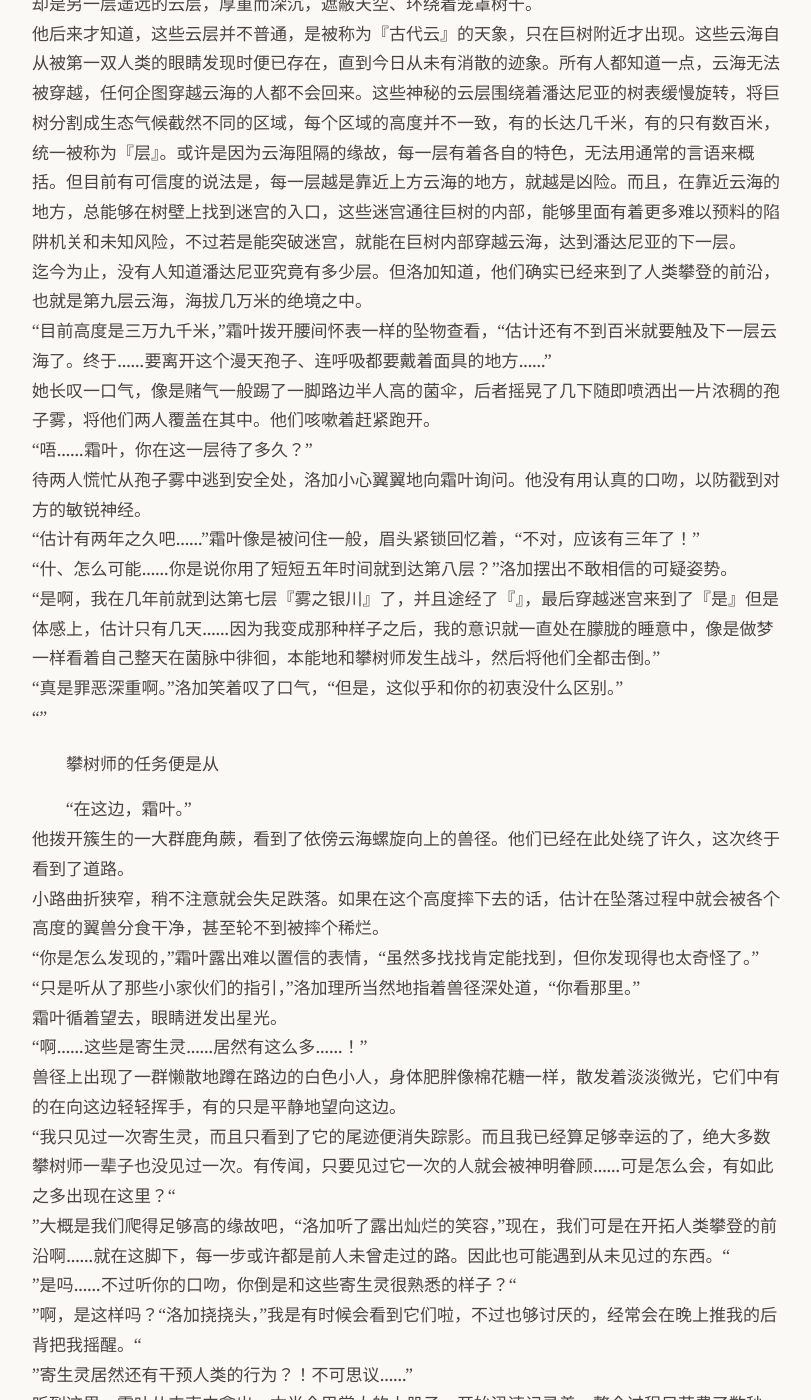
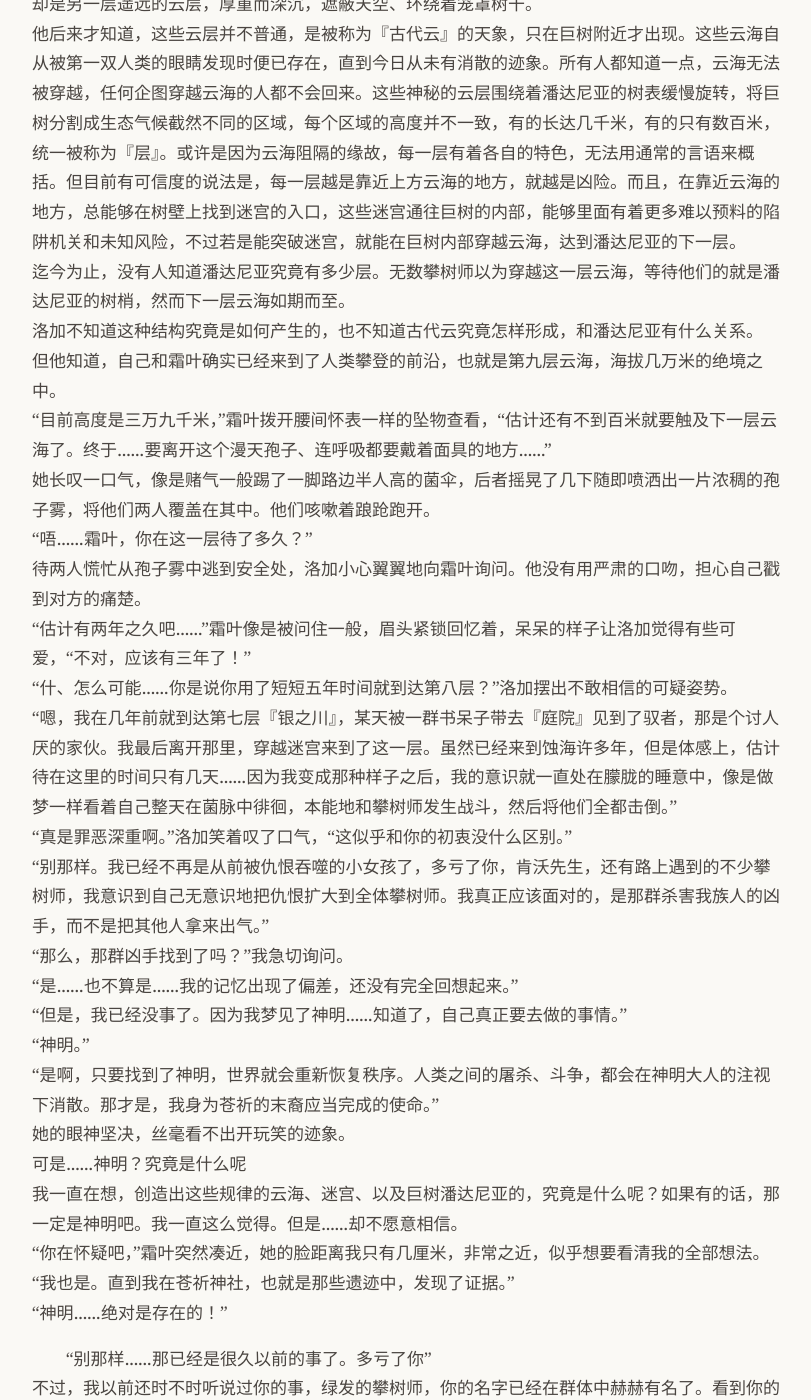
Before and after one commit to yihenc/yihenc.github.io, a Jekyll site: the page built from _posts/2026-03-02-壁迷宫.md, in a window 1280 px wide and 1400 px high, scrolled down 362 px. Shown: the whole window, without its empty margins (232-1043 px from the left). Built offline with Jekyll 4.4.1, drawn with Linux system fonts in a browser that asks for light colours; nearby versions of some CDN libraries; some of the changed text lies outside the part shown.

Commit message:
Update: 壁迷宫

```diff
--- a/_posts/2026-03-02-壁迷宫.md
+++ b/_posts/2026-03-02-壁迷宫.md
@@ -9,16 +9,36 @@ date: 2026-03-02 00:00 +0000
 这种景色对于常年栖身于潘达尼亚的攀树师来说，早已习以为常。
 八年前，他通过第一层的荆棘试炼，来到云海之上时，本以为能看到潘达尼亚的全貌，然后等待他的却是另一层遥远的云层，厚重而深沉，遮蔽天空、环绕着笼罩树干。
 他后来才知道，这些云层并不普通，是被称为『古代云』的天象，只在巨树附近才出现。这些云海自从被第一双人类的眼睛发现时便已存在，直到今日从未有消散的迹象。所有人都知道一点，云海无法被穿越，任何企图穿越云海的人都不会回来。这些神秘的云层围绕着潘达尼亚的树表缓慢旋转，将巨树分割成生态气候截然不同的区域，每个区域的高度并不一致，有的长达几千米，有的只有数百米，统一被称为『层』。或许是因为云海阻隔的缘故，每一层有着各自的特色，无法用通常的言语来概括。但目前有可信度的说法是，每一层越是靠近上方云海的地方，就越是凶险。而且，在靠近云海的地方，总能够在树壁上找到迷宫的入口，这些迷宫通往巨树的内部，能够里面有着更多难以预料的陷阱机关和未知风险，不过若是能突破迷宫，就能在巨树内部穿越云海，达到潘达尼亚的下一层。
-迄今为止，没有人知道潘达尼亚究竟有多少层。但洛加知道，他们确实已经来到了人类攀登的前沿，也就是第九层云海，海拔几万米的绝境之中。
+迄今为止，没有人知道潘达尼亚究竟有多少层。无数攀树师以为穿越这一层云海，等待他们的就是潘达尼亚的树梢，然而下一层云海如期而至。
+洛加不知道这种结构究竟是如何产生的，也不知道古代云究竟怎样形成，和潘达尼亚有什么关系。
+但他知道，自己和霜叶确实已经来到了人类攀登的前沿，也就是第九层云海，海拔几万米的绝境之中。
 “目前高度是三万九千米，”霜叶拨开腰间怀表一样的坠物查看，“估计还有不到百米就要触及下一层云海了。终于……要离开这个漫天孢子、连呼吸都要戴着面具的地方……”
-她长叹一口气，像是赌气一般踢了一脚路边半人高的菌伞，后者摇晃了几下随即喷洒出一片浓稠的孢子雾，将他们两人覆盖在其中。他们咳嗽着赶紧跑开。
+她长叹一口气，像是赌气一般踢了一脚路边半人高的菌伞，后者摇晃了几下随即喷洒出一片浓稠的孢子雾，将他们两人覆盖在其中。他们咳嗽着踉跄跑开。
 “唔……霜叶，你在这一层待了多久？”
-待两人慌忙从孢子雾中逃到安全处，洛加小心翼翼地向霜叶询问。他没有用认真的口吻，以防戳到对方的敏锐神经。
-“估计有两年之久吧……”霜叶像是被问住一般，眉头紧锁回忆着，“不对，应该有三年了！”
+待两人慌忙从孢子雾中逃到安全处，洛加小心翼翼地向霜叶询问。他没有用严肃的口吻，担心自己戳到对方的痛楚。
+“估计有两年之久吧……”霜叶像是被问住一般，眉头紧锁回忆着，呆呆的样子让洛加觉得有些可爱，“不对，应该有三年了！”
 “什、怎么可能……你是说你用了短短五年时间就到达第八层？”洛加摆出不敢相信的可疑姿势。
-“是啊，我在几年前就到达第七层『雾之银川』了，并且途经了『』，最后穿越迷宫来到了『是』但是体感上，估计只有几天……因为我变成那种样子之后，我的意识就一直处在朦胧的睡意中，像是做梦一样看着自己整天在菌脉中徘徊，本能地和攀树师发生战斗，然后将他们全都击倒。”
-“真是罪恶深重啊。”洛加笑着叹了口气，“但是，这似乎和你的初衷没什么区别。”
-“”
+“嗯，我在几年前就到达第七层『银之川』，某天被一群书呆子带去『庭院』见到了驭者，那是个讨人厌的家伙。我最后离开那里，穿越迷宫来到了这一层。虽然已经来到蚀海许多年，但是体感上，估计待在这里的时间只有几天……因为我变成那种样子之后，我的意识就一直处在朦胧的睡意中，像是做梦一样看着自己整天在菌脉中徘徊，本能地和攀树师发生战斗，然后将他们全都击倒。”
+“真是罪恶深重啊。”洛加笑着叹了口气，“这似乎和你的初衷没什么区别。”
+“别那样。我已经不再是从前被仇恨吞噬的小女孩了，多亏了你，肯沃先生，还有路上遇到的不少攀树师，我意识到自己无意识地把仇恨扩大到全体攀树师。我真正应该面对的，是那群杀害我族人的凶手，而不是把其他人拿来出气。”
+“那么，那群凶手找到了吗？”我急切询问。
+“是……也不算是……我的记忆出现了偏差，还没有完全回想起来。”
+“但是，我已经没事了。因为我梦见了神明……知道了，自己真正要去做的事情。”
+“神明。”
+“是啊，只要找到了神明，世界就会重新恢复秩序。人类之间的屠杀、斗争，都会在神明大人的注视下消散。那才是，我身为苍祈的末裔应当完成的使命。”
+她的眼神坚决，丝毫看不出开玩笑的迹象。
+可是……神明？究竟是什么呢
+我一直在想，创造出这些规律的云海、迷宫、以及巨树潘达尼亚的，究竟是什么呢？如果有的话，那一定是神明吧。我一直这么觉得。但是……却不愿意相信。
+“你在怀疑吧，”霜叶突然凑近，她的脸距离我只有几厘米，非常之近，似乎想要看清我的全部想法。
+“我也是。直到我在苍祈神社，也就是那些遗迹中，发现了证据。”
+“神明……绝对是存在的！”
+
+
+“别那样……那已经是很久以前的事了。多亏了你”
+不过，我以前还时不时听说过你的事，绿发的攀树师，你的名字已经在群体中赫赫有名了。看到你的人都如同的”
+
+
+“是啊，虽然”
 
 
 
```
